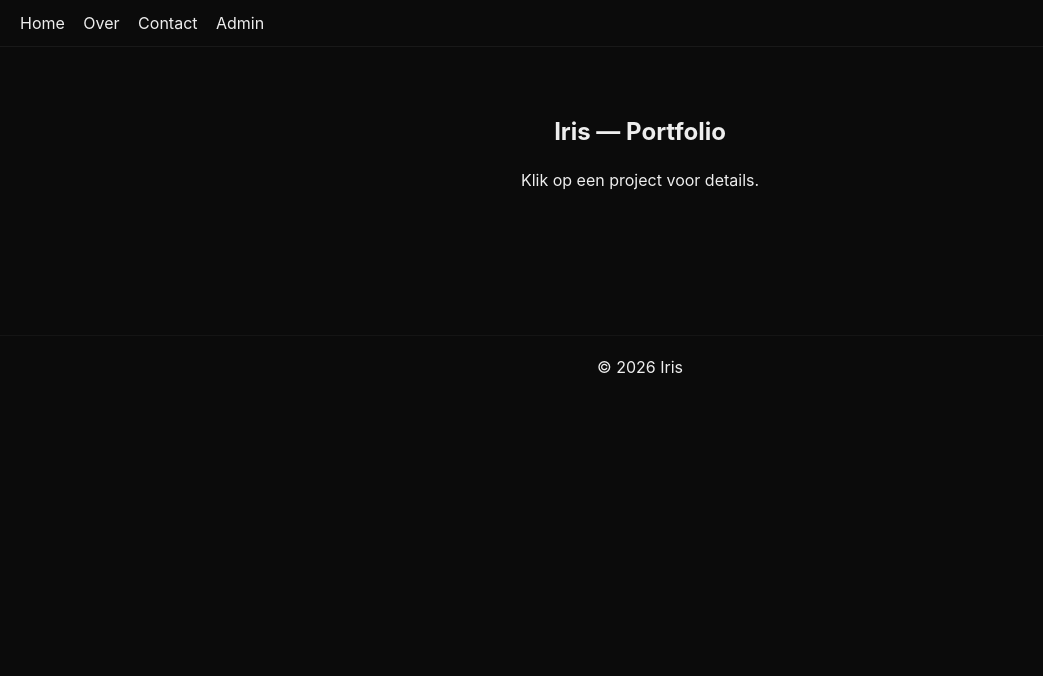
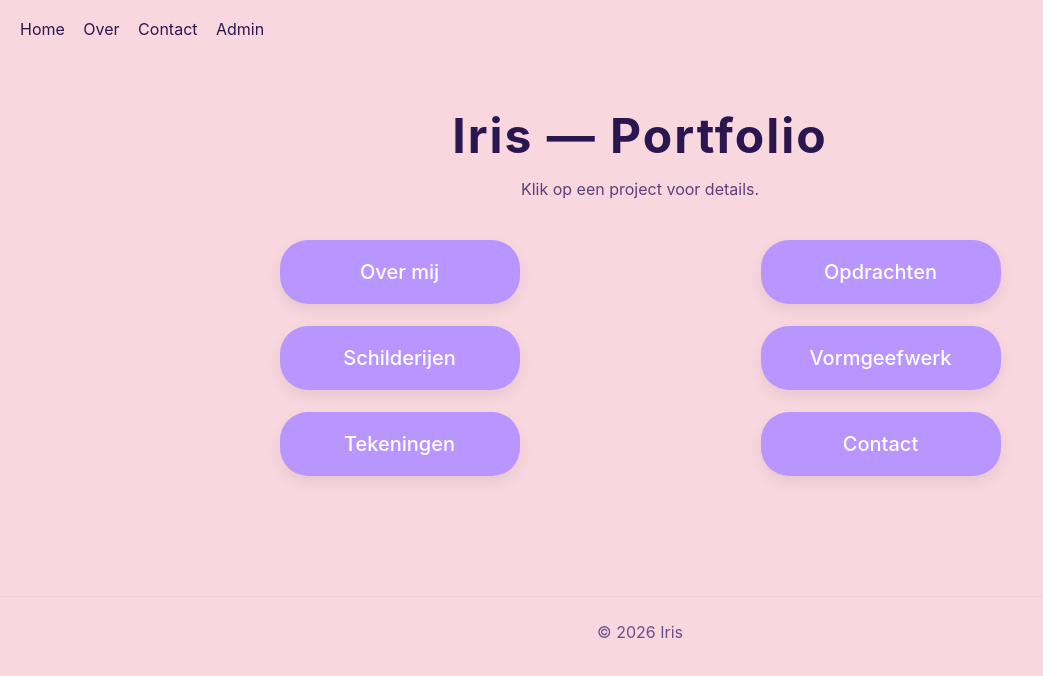
Before and after one commit to nickz-17/Portfolio-Iris, an Eleventy site: page src/index.njk in a window 1280 px wide. Shown: the whole page, without its empty margins (0-1043 px from the left). Built offline with nearby package versions, Linux system fonts and the light colour scheme; Eleventy itself is replaced by a stand-in of ours; files that its build step writes are made by us from their sources.

Commit message:
Layout: center menu grid and improved button styles

```diff
--- a/src/assets/style.css
+++ b/src/assets/style.css
@@ -1,17 +1,93 @@
 :root{
-  --bg:#0b0b0b;
-  --text:#eee;
-  --accent:#ff007f;
+  --bg:#f9d7df; /* zacht roze achtergrond */
+  --text:#2b1750; /* donker paarse tekst */
+  --accent:#b996ff; /* zachte paars voor knoppen */
+  --accent-hover:#9d78f0;
 }
 
 *{box-sizing:border-box}
-body{font-family:Inter, Arial, sans-serif;background:var(--bg);color:var(--text);margin:0;padding:0;line-height:1.4}
-.site-header{padding:12px 20px;border-bottom:1px solid rgba(255,255,255,.06)}
+html,body{height:100%}
+body{
+  font-family: 'Inter', Arial, sans-serif;
+  margin:0;padding:0;
+  background:var(--bg);
+  color:var(--text);
+  line-height:1.4;
+}
+
+/* header / site nav */
+.site-header{padding:18px 20px;border-bottom:0;position:relative;z-index:3}
 .site-header nav a{color:var(--text);margin-right:14px;text-decoration:none}
-.hero{padding:48px 20px;text-align:center}
-.grid{display:grid;grid-template-columns:repeat(auto-fill,minmax(220px,1fr));gap:16px;padding:20px;max-width:1100px;margin:0 auto}
-.card{background:rgba(255,255,255,.02);border-radius:8px;overflow:hidden}
-.card img{width:100%;height:220px;object-fit:cover;display:block}
-.card h3{margin:10px;padding:0 10px}
-.tags{color:#9ec}
-.site-footer{padding:20px;text-align:center;border-top:1px solid rgba(255,255,255,.04);margin-top:40px}
+
+.hero{
+  text-align:center;
+  padding:44px 20px 8px;
+}
+.hero h1{
+  font-size:3rem;
+  margin:0 0 8px;
+  letter-spacing:2px;
+  color:var(--text);
+}
+.hero p{margin:0;color:#5b3f7a}
+
+/* ---------- Layout voor menu / knoppen ---------- */
+.menu {
+  width: 100%;
+  max-width: 980px;        /* houd menu netjes op grote schermen */
+  margin: 32px auto;      /* centreer */
+  display: grid;
+  grid-template-columns: repeat(2, minmax(220px, 1fr)); /* 2 kolommen op desktop */
+  gap: 22px;               /* afstand tussen knoppen */
+  align-items: center;
+  justify-items: center;
+  padding: 0 20px 80px;
+}
+
+/* knop-stijl */
+.menu .btn {
+  display: inline-flex;
+  align-items: center;
+  justify-content: center;
+  text-decoration: none;
+  color: #fff;
+  background: var(--accent); /* zachte paarstint */
+  padding: 18px 36px;
+  min-width: 240px;
+  border-radius: 28px;
+  font-size: 1.25rem;
+  font-weight: 500;
+  box-shadow: 0 6px 14px rgba(0,0,0,0.08);
+  transition: transform .14s ease, box-shadow .14s ease, background .14s;
+}
+
+/* hover / focus states */
+.menu .btn:hover,
+.menu .btn:focus {
+  transform: translateY(-3px);
+  box-shadow: 0 14px 30px rgba(0,0,0,0.12);
+  background: var(--accent-hover); /* iets donkerder op hover */
+  outline: none;
+}
+
+/* volledige breedte op mobiel: 1 kolom */
+@media (max-width: 680px) {
+  .menu {
+    grid-template-columns: 1fr;
+    gap: 18px;
+  }
+  .menu .btn { min-width: auto; width: 100%; max-width: 480px; }
+}
+
+/* Zorg dat belangrijke illustraties op z-index lager blijven,
+   en dat de menu boven de illustraties zichtbaar is */
+.menu, .hero {
+  position: relative;
+  z-index: 2;
+}
+
+/* Footer */
+.site-footer{padding:24px;text-align:center;border-top:1px solid rgba(0,0,0,.04);margin-top:40px;color:#6a4f8a}
+
+/* small helper: make links accessible */
+a:focus{outline:3px solid rgba(155,120,255,0.18);outline-offset:3px}
--- a/src/index.njk
+++ b/src/index.njk
@@ -7,14 +7,12 @@ title: Home
   <p>Klik op een project voor details.</p>
 </section>
 
-<section class="grid">
-  {% for project in collections.projects | reverse %}
-  <article class="card">
-    <a href="{{ project.url }}">
-      <img src="{{ project.data.cover }}" alt="{{ project.data.title }}" loading="lazy">
-      <h3>{{ project.data.title }}</h3>
-      {% if project.data.tags %}<p class="tags">{{ project.data.tags | join(", ") }}</p>{% endif %}
-    </a>
-  </article>
-  {% endfor %}
-</section>
+<!-- Menu met knoppen -->
+<nav class="menu" aria-label="Hoofd navigatie">
+  <a class="btn" href="/about/">Over mij</a>
+  <a class="btn" href="/work/">Opdrachten</a>
+  <a class="btn" href="/paintings/">Schilderijen</a>
+  <a class="btn" href="/design/">Vormgeefwerk</a>
+  <a class="btn" href="/drawings/">Tekeningen</a>
+  <a class="btn" href="/contact/">Contact</a>
+</nav>
```
